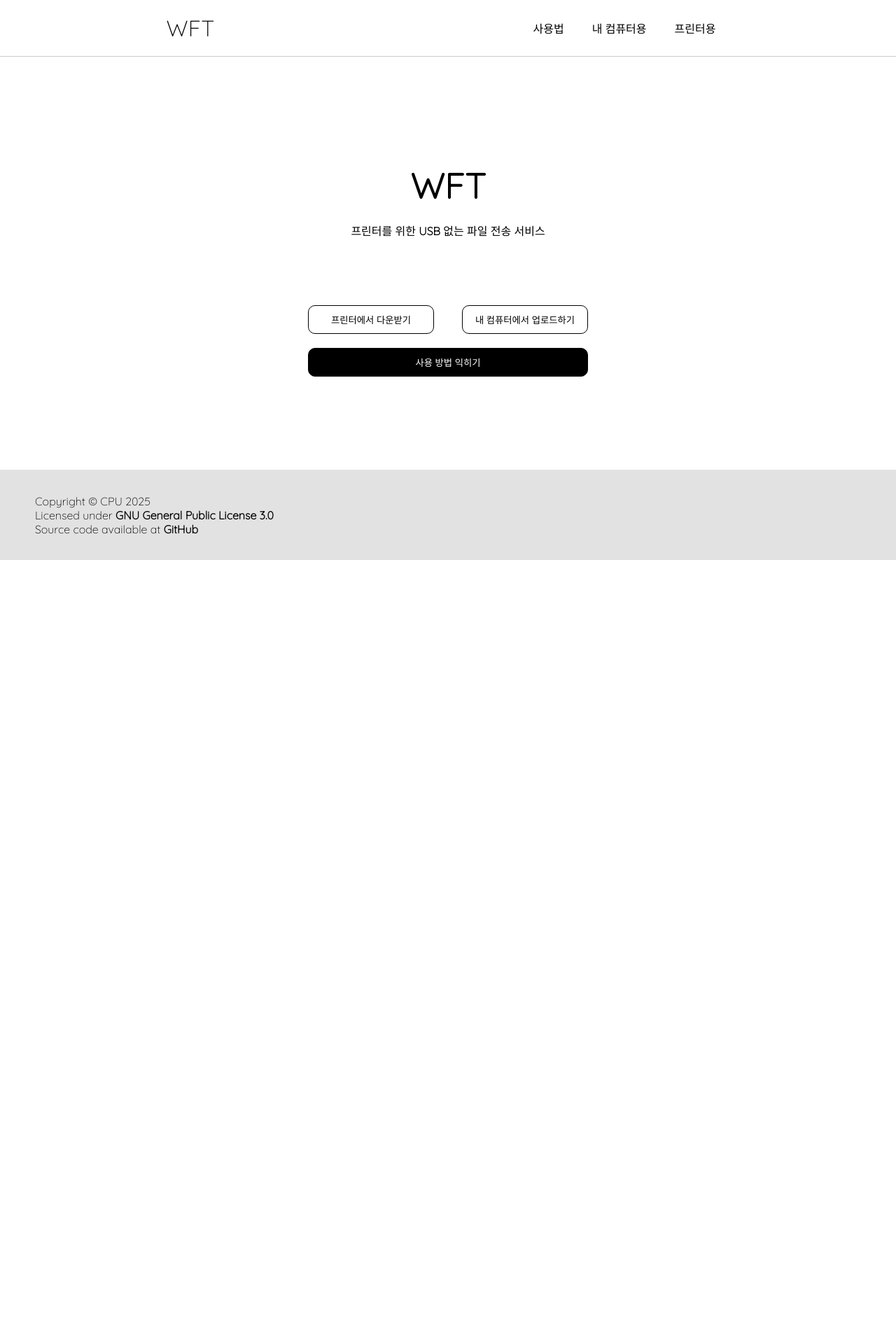
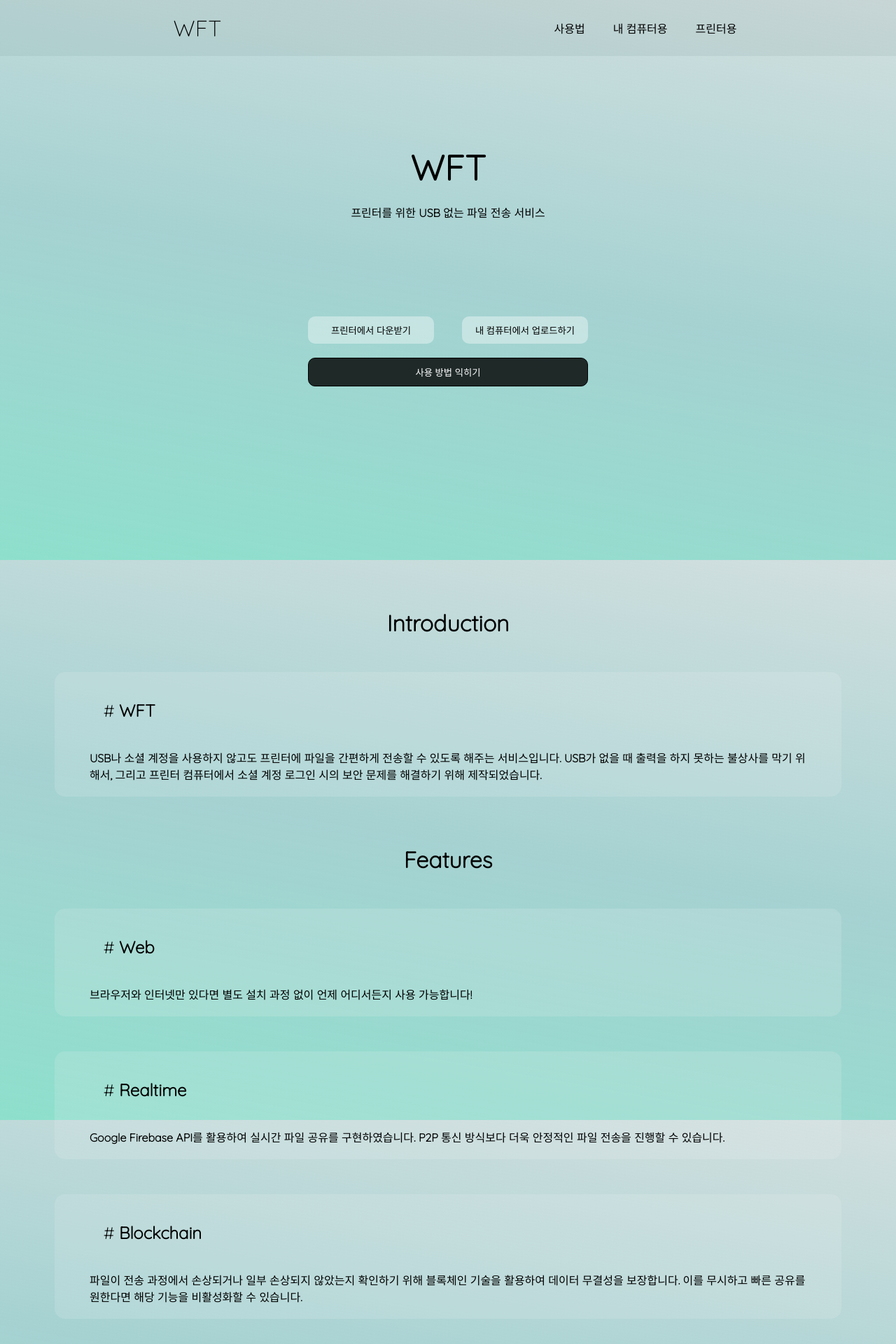
Before and after one commit to sjsh-sujebi/wapt-frontend, a React (Create React App) app: page / in a window 1280 px wide. Shown: the top 1920 px of the page at 70% size. Before the commit the page ends 800 px from the top, so only its background shows below. Built offline with nearby package versions, Linux system fonts and the light colour scheme.

Commit message:
upload this fucking ui

```diff
--- a/src/components/MainPage.tsx
+++ b/src/components/MainPage.tsx
@@ -1,5 +1,9 @@
 import React from "react"
 import "../styles/MainPage.css"
+
+function clip(tag: string) {
+    window.location.href = `#${tag}`
+}
 
 export default function MainPage() {
     let printer = "/printer"
@@ -36,6 +40,50 @@ export default function MainPage() {
                     <button className="mp_get_started_reverse_btn" onClick={() => window.location.href = "/usage"}>사용 방법 익히기</button>
                 </div>
             </div>
+            <div className="mp_explanation_page_wrapper">
+                <h1 className="mp_explanation_topic_title upfont">Introduction</h1>
+                <div className="htu_container">
+                    <h2 id="whatisthis" onClick={() => clip("whatisthis")}># <span className="upfont">WFT</span></h2>
+                    <div className="mdownfont">
+                        <span className="upfont">USB</span>나 소셜 계정을 사용하지 않고도 프린터에 파일을 간편하게 전송할 수 있도록 해주는 서비스입니다<span className="upfont">. USB</span>가 없을 때 출력을 하지 못하는 불상사를 막기 위해서<span className="upfont">,</span> 그리고 프린터 컴퓨터에서 소셜 계정 로그인 시의 보안 문제를 해결하기 위해 제작되었습니다<span className="upfont">.</span>
+                    </div>
+                    <br />
+                </div>
+                <h1 className="mp_explanation_topic_title upfont">Features</h1>
+                <div className="htu_container">
+                    <h2 id="web" onClick={() => clip("web")}># <span className="upfont">Web</span></h2>
+                    <div className="mdownfont">
+                        브라우저와 인터넷만 있다면 별도 설치 과정 없이 언제 어디서든지 사용 가능합니다<span className="upfont">!</span>
+                    </div>
+                    <br />
+                </div>
+                <div className="htu_container">
+                    <h2 id="realtime" onClick={() => clip("realtime")}># <span className="upfont">Realtime</span></h2>
+                    <div className="mdownfont">
+                        <span className="upfont">Google Firebase API</span>를 활용하여 실시간 파일 공유를 구현하였습니다<span className="upfont">. P2P</span> 통신 방식보다 더욱 안정적인 파일 전송을 진행할 수 있습니다<span className="upfont">.</span>
+                    </div>
+                    <br />
+                </div>
+                <div className="htu_container">
+                    <h2 id="blockchain" onClick={() => clip("blockchain")}># <span className="upfont">Blockchain</span></h2>
+                    <div className="mdownfont">
+                        파일이 전송 과정에서 손상되거나 일부 손상되지 않았는지 확인하기 위해 블록체인 기술을 활용하여 데이터 무결성을 보장합니다<span className="upfont">.</span> 이를 무시하고 빠른 공유를 원한다면 해당 기능을 비활성화할 수 있습니다<span className="upfont">.</span>
+                    </div>
+                    <br />
+                </div>
+                <h1 className="mp_explanation_topic_title upfont">Open Source</h1>
+                <div className="htu_container">
+                    <h2 id="sponsor" onClick={() => clip("sponsor")}># <span className="upfont">Sponsor</span></h2>
+                    <div className="mdownfont">
+                        <span className="upfont">WFT</span>는 공익을 위해 제작된 서비스로 모든 소스코드가 공개되어 있으며<span className="upfont">,</span> 무료로 사용하실 수 있습니다<span className="upfont">.</span> 하지만 여러분의 지원 없이는 본 프로젝트가 지속되기 어렵습니다<span className="upfont">.</span> 후원은 개발자를 춤추게 합니다<span className="upfont">.</span> 아래 링크로 저를 지원해 주세요<span className="upfont">.</span>
+                        <br />
+                        <br />
+                        <a href="https://www.buymeacoffee.com/dolphin2410" target="_blank"><img src="https://cdn.buymeacoffee.com/buttons/v2/arial-blue.png" alt="Buy Me A Coffee" style={{height: '30px', width: '110px'}} /></a>
+                        <script type="text/javascript" src="https://cdnjs.buymeacoffee.com/1.0.0/button.prod.min.js" data-name="bmc-button" data-slug="dolphin2410" data-color="#5F7FFF" data-emoji="" data-font="Arial" data-text="Buy me a coffee" data-outline-color="#000000" data-font-color="#ffffff" data-coffee-color="#FFDD00" ></script>
+                    </div>
+                    <br />
+                </div>
+            </div>
         </div>
     )
 }
--- a/src/components/User.tsx
+++ b/src/components/User.tsx
@@ -12,11 +12,13 @@ const connectToPrinter = async (setUUID: (uuid: string) => void, setCode: (code:
 
     if (isNaN(printerNumberInt)) {
         setWarning("유효하지 않은 숫자입니다.")
+        document.querySelector(".us_submit")?.classList.remove("us_submit_deactivated")
         return
     }
 
     if (printerNumberInt < 1000 || printerNumberInt > 9999) {
         setWarning("유효하지 않은 프린터 번호입니다.")
+        document.querySelector(".us_submit")?.classList.remove("us_submit_deactivated")
         return
     }
 
@@ -29,7 +31,8 @@ const connectToPrinter = async (setUUID: (uuid: string) => void, setCode: (code:
     const response = data.data as APIResponse
 
     if (!response.is_success) {
-        alert("존재하지 않는 코드입니다")
+        setWarning("존재하지 않는 코드입니다")
+        document.querySelector(".us_submit")?.classList.remove("us_submit_deactivated")
         return
     }
 
@@ -91,6 +94,7 @@ function sign_transaction(set_success: (msg: string) => void, myHash: string, se
                                     "Content-Type": 'application/json'
                                 }
                             })).data as APIResponse
+                            set_success("블록체인에 등록 완료")
 
                             if (!tamper_results.is_success) {
                                 alert("failed to upload to blockchain")
@@ -151,6 +155,7 @@ export default function User() {
         })
 
         document.querySelector('#printerFileInput')?.addEventListener('change', e => {
+            console.log('hey')
             document.querySelector("#file_selection_btn")?.classList.add("us_submit_deactivated")
             setSuccess("")
             const target: HTMLInputElement | null = e.target as HTMLInputElement
@@ -161,6 +166,8 @@ export default function User() {
                 // TODO: Free version only
                 sign_transaction(setSuccess, myHash!!, selectedFile, uuid, code.toString())
                 // TODO end
+
+                target.files = null
             } else {
                 return
             }
@@ -182,24 +189,28 @@ export default function User() {
 
     const status_0 = (
         <div className="us_container">
-            <h1 className="us_title">프린터 컴퓨터에 제시된 번호를 입력하세요</h1>
+            <h1 className="us_title us_title_main mdownfont">프린터와 연결하기</h1>
+            <div className="us_title_main_desc mdownfont">프린터 컴퓨터에 제시된 코드를 입력하세요</div>
             { warning ? <div className="us_warning">{warning}</div> : null }
-            <input type="text" className="us_new_input" id="printerNumber" autoComplete="off" placeholder="예시) 8080" />
+            <input type="text" className="us_new_input" id="printerNumber" autoComplete="off" placeholder="ex) 8080" />
             <input type="button" className='us_submit' onClick={() => connectToPrinter(setUUID, setCode, setWarning, setStatus)} value="프린터와 연결하기" />
         </div>
     )
 
     const status_1 = (
         <div className="us_container">
-            <h1 className="us_title">프린터로 전송할 파일을 선택하세요</h1>
-            { warning ? <div className="us_warning">{warning}</div> : null }
-            { success ? <div className="us_success">{success}</div> : null }
+            <h1 className="us_title us_title_main mdownfont">파일 보내기</h1>
+            <div className="us_title_main_desc mdownfont">프린터로 전송할 파일을 선택하세요</div>
+            { warning ? <div className="us_warning mdownfont">{warning}</div> : null }
+            { success ? <div className="us_success mdownfont">{success}</div> : null }
 
             <form id="nothingtodoform">
-                <input type="checkbox" id="blockchain" checked />
-                <label htmlFor="blockchain" title="블록체인을 사용하므로 시간이 걸릴 수 있습니다.">블록체인으로 위조 방지하기</label>
+                <div className="us_checkbox_group">
+                    <input type="checkbox" id="blockchain" defaultChecked />
+                    <label htmlFor="blockchain" className="mdownfont" title="블록체인을 사용하므로 시간이 걸릴 수 있습니다.">블록체인으로 위조 방지하기</label>
+                </div>
                 <label htmlFor="printerFileInput">
-                    <div id="file_selection_btn" className='us_submit us_file_input'>
+                    <div id="file_selection_btn" className='us_submit us_file_input mdownfont'>
                         파일 선택하기
                     </div>
                 </label>
--- a/src/index.css
+++ b/src/index.css
@@ -15,6 +15,9 @@ html {
 body {
   width: 100%;
   height: 100%;
+  /* background: linear-gradient(22deg, #5eb7ff9a, #c1b5f4); */
+  background: linear-gradient(10deg, #09ba9175, #71b7b7a0, #346e6e38);
+  background-attachment: fixed;
 }
 
 #root {
@@ -27,6 +30,10 @@ body {
   height: 100%;
   display: flex;
   flex-direction: column;
+}
+
+.App > div:nth-child(2) {
+    margin-top: 50px;
 }
 
 .sdownfont {
--- a/src/styles/BottomFooter.css
+++ b/src/styles/BottomFooter.css
@@ -3,7 +3,7 @@ footer {
     max-width: calc(100% - 100px);
     padding: 20px 50px;
     height: 12vh;
-    background-color: rgb(226, 226, 226);
+    background-color: rgba(0, 0, 0, 0.269);
     display: flex;
     justify-content: center;
     flex-direction: column;
--- a/src/styles/HowToUse.css
+++ b/src/styles/HowToUse.css
@@ -2,15 +2,21 @@
     display: flex;
     flex-direction: column;
     align-items: center;
+    background-color: rgba(240, 240, 240, 0.153);
+    border-radius: 15px;
 }
 
 a {
     color: gray;
 }
 
+.htu_topic {
+    text-align: center;
+}
+
 .htu_highlight {
     font-size: larger;
-    color: red;
+    color: rgb(0, 0, 0);
 }
 
 .htu_width_image {
@@ -18,22 +24,30 @@ a {
     height: auto !important;
 }
 
+.mp_explanation_topic_title {
+    text-align: center;
+    padding: 20px 0 50px 0;
+}
+
 .htu_container > div {
     max-width: 80vw;
+    width: 100%;
+    padding-left: 50px;
+    padding-right: 50px;
+    text-align: left !important;
 }
 
-.htu_container > * {
+.htu_wrapper > * {
     margin: 20px;
 }
 
-.htu_container > h1 {
+.htu_wrapper > h1 {
     margin: 80px;
     margin-top: 80px;
 }
 
 .htu_container > h2 {
     margin: 20px;
-    background-color: rgba(240, 240, 240, 0.3);
     padding: 20px;
     border-radius: 10px;
     width: calc(80vw - 40px);
@@ -41,11 +55,21 @@ a {
 
 .htu_container > h2:hover {
     cursor: pointer;
-    background-color: rgba(240, 240, 240, 0.7) !important;
+    background-color: rgba(240, 240, 240, 0.249) !important;
 }
 
 .htu_container > img {
     border: 1px solid black;
     height: 60vh auto;
     max-width: 60vw;
+    margin-bottom: 20px;
 }
+
+.htu_wrapper > div {
+    margin-bottom: 50px
+}
+
+.htu_wrapper {
+    margin-left: 40px;
+    margin-right: 40px;
+}
--- a/src/styles/MainPage.css
+++ b/src/styles/MainPage.css
@@ -2,8 +2,8 @@
     display: flex;
     align-items: center;
     justify-content: center;
-    height: 80vh;
     justify-content: center;
+    flex-direction: column;
 }
 
 .mp_title {
@@ -38,13 +38,35 @@
     z-index: -1;
 }
 
-@media screen and (max-width: 360px){
+@media screen and (max-width: 520px) and (min-width: 480px) {
     .mp_action_btn_group, .mp_get_started_reverse_btn {
-        max-width: calc(360px * 0.8);
+        max-width: calc(520px * 0.8) !important;
+        width: calc(520px * 0.8) !important;
     }
 
-    .mp_action_btn_group > * {
-        max-width: calc(360px * 0.4 - 10px) !important;
+    .mp_get_started_btn {
+        max-width: calc(520px * 0.8) !important;
+        min-width: calc(520px * 0.8) !important;
+    }
+
+    .mp_action_btn_group {
+        flex-direction: column;
+    }
+}
+
+@media screen and (max-width: 480px){
+    .mp_action_btn_group, .mp_get_started_reverse_btn {
+        max-width: 90vw !important;
+        width: 90vw !important;
+    }
+
+    .mp_get_started_btn {
+        max-width: 90vw !important;
+        min-width: 90vw !important;
+    }
+
+    .mp_action_btn_group {
+        flex-direction: column;
     }
 }
 
@@ -110,9 +132,8 @@
     margin-top: 20px;
     padding: 10px;
     border: none;
-    background-color: white;
+    background-color: rgba(255, 255, 255, 0.381);
     color: black;
-    border: 1px solid black;
     border-radius: 10px;
     width: 250px;
 }
@@ -121,11 +142,19 @@
     margin-top: 20px;
     padding: 10px;
     border: none;
-    background-color: black;
+    background-color: rgba(0, 0, 0, 0.806);
     color: white;
     border: 1px solid black;
     border-radius: 10px;
     width: 250px;
+}
+
+.mp_explanation_page_wrapper > div {
+    margin-bottom: 50px
+}
+
+.mp_explanation_page_wrapper {
+    margin-bottom: 20vh;
 }
 
 .mp_title:hover {
@@ -168,7 +197,9 @@
     display: flex;
     justify-content: space-around;
     flex-direction: column;
-    height: 50vh;
+    height: 60vh;
+    margin-top: 10vh;
+    margin-bottom: 30vh;
     align-items: center;
 }
 
--- a/src/styles/Printer.css
+++ b/src/styles/Printer.css
@@ -37,6 +37,7 @@
     background-color: rgba(205, 205, 205, 0.3);
     padding: 20px 40px;
     border-radius: 15px;
+    margin-bottom: 20px;
 }
 
 .pt_link_wrapper:hover {
@@ -45,11 +46,11 @@
 }
 
 .pt_blockchain_secured {
-    background-color: rgba(132, 239, 123, 0.7) !important;
+    background-color: rgba(10, 161, 91, 0.484) !important;
 }
 
 .pt_blockchain_secured:hover {
-    background-color: rgba(132, 239, 123, 1.0) !important;
+    background-color: rgba(10, 161, 91, 0.6) !important;
 }
 
 .pt_empty_links {
--- a/src/styles/TopNav.css
+++ b/src/styles/TopNav.css
@@ -9,7 +9,16 @@
     align-items: center;
     min-width: 320px;
     justify-content: space-around;
-    border-bottom: 1px solid var(--nav-color);
+    background-color: rgba(8, 54, 42, 0.05);
+    position: fixed;
+    width: 100vw;
+    top: 0;
+    z-index: 2;
+}
+
+.darknav {
+    background-color: rgb(40,44,44) !important;
+    color: white;
 }
 
 .navbar-title {
@@ -81,7 +90,8 @@
 }
 
 .navbar-menu-help:hover {
-    background-color: rgb(234, 234, 234);
+    /* background-color: rgb(234, 234, 234); */
+    background-color: rgba(255, 255, 255, 0.25);
 }
 
 .navbar-menu-register {
```
Also changed, not shown: src/App.tsx (+10 -0 lines), src/components/HowToUse.tsx (+29 -47 lines), src/components/Printer.tsx (+4 -4 lines), src/styles/User.css (+34 -5 lines), 1 other file (tests, documents, lock files or other folders).
